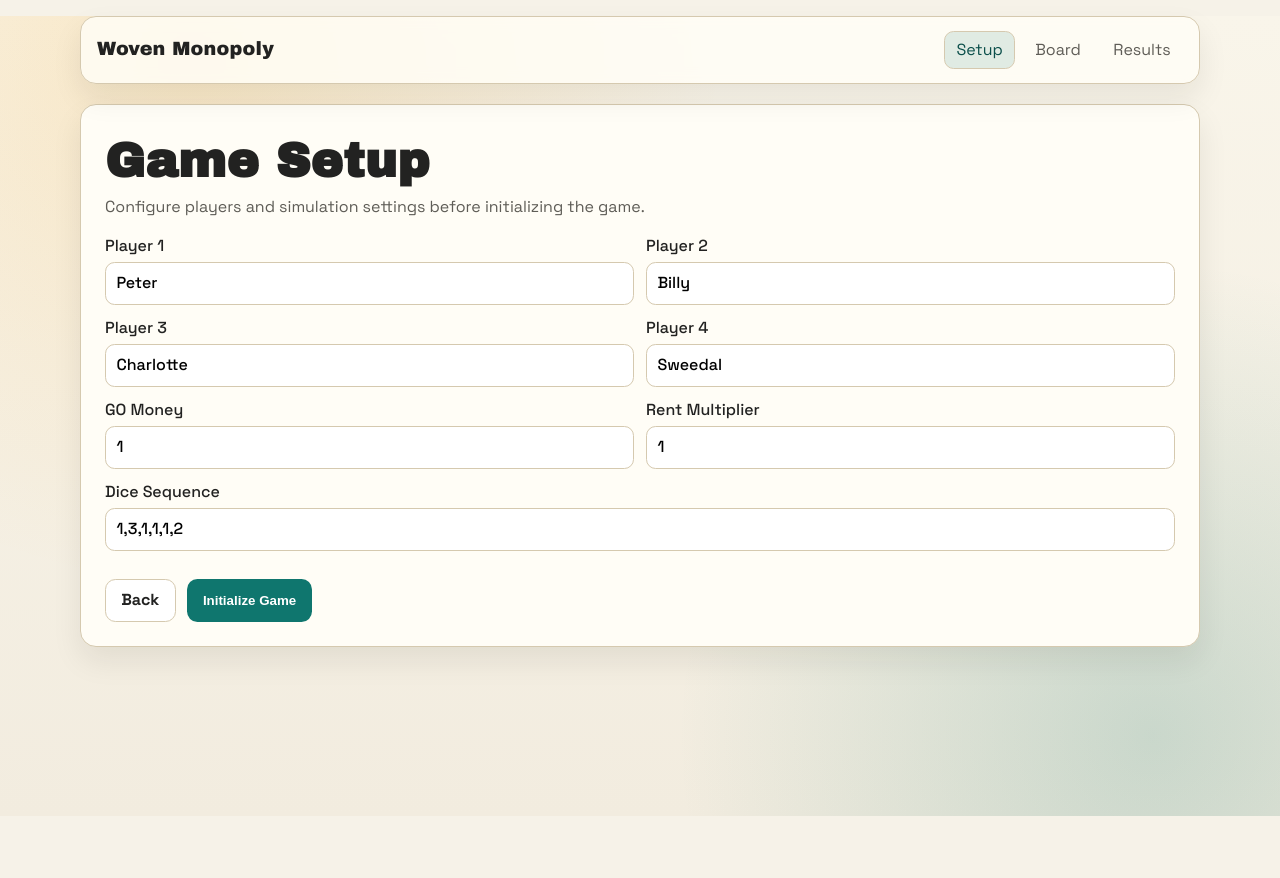
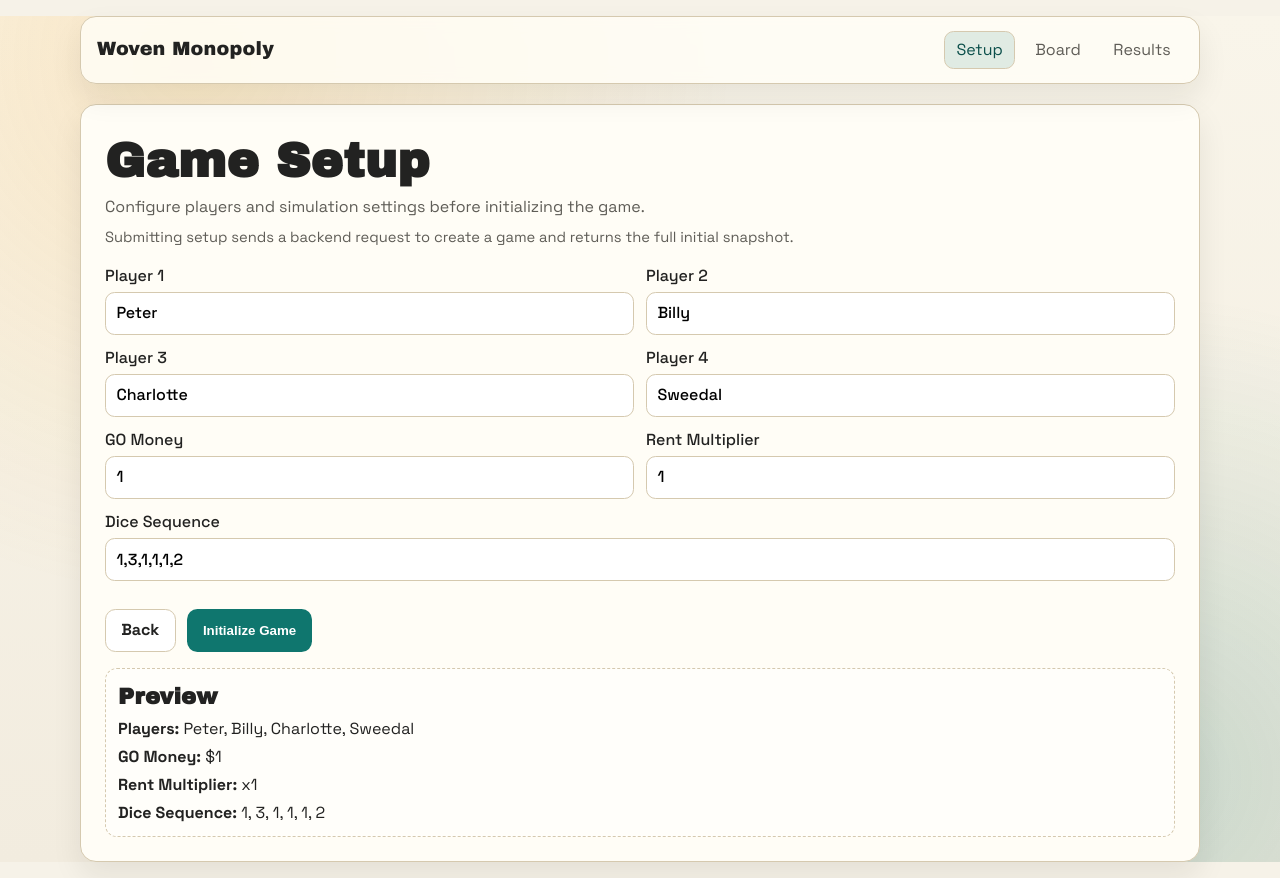
Before and after one commit to riwazudas/woven-monopoly-frontend, a Vue app: page /setup in a window 1280 px wide. Before the commit the page ends 816 px from the top, so only its background shows below. Built offline with nearby package versions, Linux system fonts and the light colour scheme.

Commit message:
added api error checks

```diff
--- a/src/stores/gameSession.js
+++ b/src/stores/gameSession.js
@@ -84,6 +84,45 @@
   )
 }
 
+const classifyApiError = (error, context = 'unknown') => {
+  const status = error?.response?.status
+  const message = String(getErrorMessage(error) || '').toLowerCase()
+
+  if (status === 404) {
+    return {
+      type: 'game-not-found',
+      context,
+      status,
+      message: getErrorMessage(error),
+    }
+  }
+
+  if (context === 'roll' && (status === 409 || message.includes('inactive') || message.includes('finished'))) {
+    return {
+      type: 'game-inactive',
+      context,
+      status,
+      message: getErrorMessage(error),
+    }
+  }
+
+  if (context === 'roll' && (status === 400 || status === 422 || message.includes('invalid move'))) {
+    return {
+      type: 'invalid-move',
+      context,
+      status,
+      message: getErrorMessage(error),
+    }
+  }
+
+  return {
+    type: 'unknown',
+    context,
+    status,
+    message: getErrorMessage(error),
+  }
+}
+
 const normalizeMoveMeta = (moveMeta) => {
   if (!moveMeta || typeof moveMeta !== 'object') {
     return null
@@ -132,6 +171,7 @@
     lastMove: null,
     notifications: [],
     movementEvent: null,
+    lastApiError: null,
     isInitializing: false,
     isRolling: false,
     errorMessage: '',
@@ -192,6 +232,7 @@
         lastMove: this.lastMove,
         notifications: this.notifications,
         movementEvent: this.movementEvent,
+        lastApiError: this.lastApiError,
       }
 
       localStorage.setItem(STORAGE_KEY, JSON.stringify(persistedState))
@@ -281,6 +322,7 @@
     async createGameSession(config) {
       this.isInitializing = true
       this.errorMessage = ''
+      this.lastApiError = null
       this.config = {
         ...defaultConfig,
         ...config,
@@ -297,9 +339,13 @@
         this.gameId = snapshot.id || snapshot.game_id || this.gameId
         this.overwriteSnapshot(snapshot, extractMoveMeta(payload))
         this.addNotification('Game initialized from backend.', 'success')
+        return { ok: true, source: 'backend' }
       } catch (error) {
-        this.errorMessage = getErrorMessage(error)
-        this.startLocalSession(config)
+        const apiError = classifyApiError(error, 'create')
+        this.lastApiError = apiError
+        this.errorMessage = apiError.message
+        this.addNotification(this.errorMessage, 'danger')
+        return { ok: false, source: 'backend', error: this.errorMessage }
       } finally {
         this.isInitializing = false
       }
@@ -316,6 +362,7 @@
 
       this.isRolling = true
       this.errorMessage = ''
+      this.lastApiError = null
 
       try {
         const payload = await gameApi.rollGame(this.gameId)
@@ -331,8 +378,17 @@
         const summary = buildMoveSummary(this.lastMove, this.movementEvent)
         this.addNotification(summary || 'Turn resolved and snapshot replaced.', 'success')
       } catch (error) {
-        this.errorMessage = getErrorMessage(error)
-        this.addNotification(this.errorMessage, 'danger')
+        const apiError = classifyApiError(error, 'roll')
+        this.lastApiError = apiError
+        this.errorMessage = apiError.message
+
+        if (apiError.type === 'game-inactive') {
+          this.addNotification('Game is inactive. No more moves can be rolled.', 'warning')
+        } else if (apiError.type === 'invalid-move') {
+          this.addNotification('Invalid move received from backend. Please try again.', 'warning')
+        } else {
+          this.addNotification(this.errorMessage, 'danger')
+        }
       } finally {
         this.isRolling = false
       }
--- a/src/style.css
+++ b/src/style.css
@@ -206,6 +206,26 @@
   margin-top: 0.7rem;
   color: var(--danger);
   font-weight: 700;
+}
+
+.setup-hint {
+  margin-top: 0.6rem;
+  color: var(--ink-muted);
+  font-size: 0.92rem;
+}
+
+.setup-preview {
+  margin-top: 1rem;
+  border: 1px dashed var(--line);
+  border-radius: 0.75rem;
+  padding: 0.75rem;
+  display: grid;
+  gap: 0.35rem;
+  background: rgba(255, 255, 255, 0.45);
+}
+
+.setup-preview p {
+  margin: 0;
 }
 
 .span-2 {
--- a/src/views/BoardView.vue
+++ b/src/views/BoardView.vue
@@ -1,5 +1,5 @@
 <script setup>
-import { computed } from 'vue'
+import { computed, watch } from 'vue'
 import { useRouter } from 'vue-router'
 import BoardGrid from '../components/BoardGrid.vue'
 import DiceRoller from '../components/DiceRoller.vue'
@@ -13,6 +13,17 @@
 const config = computed(() => sessionStore.config)
 const players = computed(() => sessionStore.players)
 const winner = computed(() => sessionStore.winner)
+const lastApiError = computed(() => sessionStore.lastApiError)
+
+watch(
+  () => lastApiError.value,
+  (apiError) => {
+    if (apiError?.type === 'game-not-found') {
+      sessionStore.resetSession()
+      router.push({ name: 'landing' })
+    }
+  },
+)
 
 const finishDemoGame = () => {
   if (!sessionStore.snapshot) {
--- a/src/views/SetupView.vue
+++ b/src/views/SetupView.vue
@@ -26,17 +26,54 @@
     .filter((value) => Number.isInteger(value) && value > 0)
 }
 
+const trimmedNames = computed(() => {
+  return [form.playerOne, form.playerTwo, form.playerThree, form.playerFour].map((name) => name.trim())
+})
+
+const parsedDiceSequence = computed(() => parseDice(form.diceSequence))
+
+const setupValidationError = computed(() => {
+  if (trimmedNames.value.some((name) => !name)) {
+    return 'All four player names are required.'
+  }
+
+  if (new Set(trimmedNames.value.map((name) => name.toLowerCase())).size !== 4) {
+    return 'Player names must be unique.'
+  }
+
+  if (!Number.isInteger(Number(form.goMoney)) || Number(form.goMoney) < 1) {
+    return 'GO money must be a positive whole number.'
+  }
+
+  if (!Number.isInteger(Number(form.rentMultiplier)) || Number(form.rentMultiplier) < 1) {
+    return 'Rent multiplier must be a positive whole number.'
+  }
+
+  if (parsedDiceSequence.value.length === 0) {
+    return 'Provide at least one valid dice value (comma-separated positive integers).'
+  }
+
+  return ''
+})
+
+const canSubmit = computed(() => !isSubmitting.value && !setupValidationError.value)
+
 const beginGame = async () => {
+  if (setupValidationError.value) {
+    return
+  }
+
   const config = {
-    playerNames: [form.playerOne, form.playerTwo, form.playerThree, form.playerFour],
+    playerNames: trimmedNames.value,
     goMoney: Number(form.goMoney),
     rentMultiplier: Number(form.rentMultiplier),
-    diceSequence: parseDice(form.diceSequence),
+    diceSequence: parsedDiceSequence.value,
   }
 
-  await sessionStore.createGameSession(config)
-
-  router.push({ name: 'board' })
+  const result = await sessionStore.createGameSession(config)
+  if (result?.ok) {
+    router.push({ name: 'board' })
+  }
 }
 </script>
 
@@ -45,6 +82,10 @@
     <div class="panel">
       <h1>Game Setup</h1>
       <p class="lead">Configure players and simulation settings before initializing the game.</p>
+      <p class="setup-hint">
+        Submitting setup sends a backend request to create a game and returns the full initial snapshot.
+      </p>
+      <p v-if="setupValidationError" class="error-text">{{ setupValidationError }}</p>
       <p v-if="errorMessage" class="error-text">{{ errorMessage }}</p>
 
       <form class="setup-form" @submit.prevent="beginGame">
@@ -85,11 +126,19 @@
 
         <div class="actions span-2">
           <RouterLink class="btn ghost" :to="{ name: 'landing' }">Back</RouterLink>
-          <button class="btn primary" type="submit" :disabled="isSubmitting">
+          <button class="btn primary" type="submit" :disabled="!canSubmit">
             {{ isSubmitting ? 'Starting...' : 'Initialize Game' }}
           </button>
         </div>
       </form>
+
+      <aside class="setup-preview">
+        <h2>Preview</h2>
+        <p><strong>Players:</strong> {{ trimmedNames.join(', ') }}</p>
+        <p><strong>GO Money:</strong> ${{ Number(form.goMoney) }}</p>
+        <p><strong>Rent Multiplier:</strong> x{{ Number(form.rentMultiplier) }}</p>
+        <p><strong>Dice Sequence:</strong> {{ parsedDiceSequence.join(', ') || 'None' }}</p>
+      </aside>
     </div>
   </section>
 </template>
```
